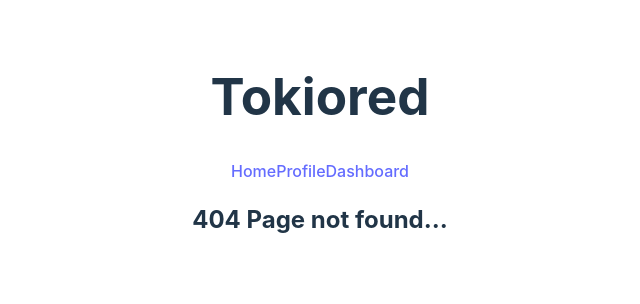
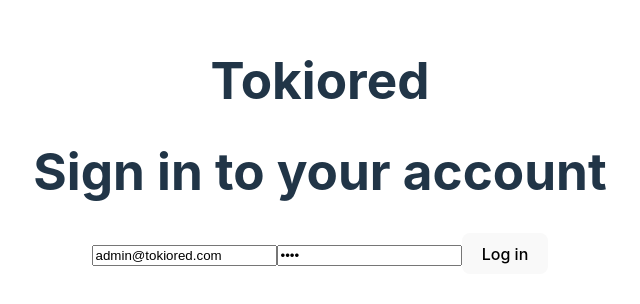
Before and after one commit to tokiored/react-authentication, a React (Vite) app: page /login in a window 1280 px wide. Before the commit this address had no page. Shown: the part 254-558 px from the top of the page, without its empty margins (320-960 px from the left). Built offline with nearby package versions, Linux system fonts and the light colour scheme; what miragejs would draw is missing.

Commit message:
Improve routing

```diff
--- a/src/App.jsx
+++ b/src/App.jsx
@@ -7,7 +7,7 @@
 /*
  * Page Components & Styles
  */
-import Home from './public/Home'
+import Login from './public/Login'
 import Navigation from './public/Navigation'
 import NotFound from './public/NotFound'
 import Dashboard from './private/Dashboard'
@@ -22,25 +22,26 @@
       <Router>
         <AuthProvider>
           <Navigation />
+
           <Routes>
-            <Route index element={<Home />} />
-            <Route path="Home" element={<Home />} />
             <Route
-              path="Profile"
-              element={
-                <ProtectedRoute>
-                  <Profile />
-                </ProtectedRoute>
-              }
-            />
-            <Route
-              path="dashboard"
+              index
+              path="/"
               element={
                 <ProtectedRoute>
                   <Dashboard />
                 </ProtectedRoute>
               }
             />
+            {/* <Route
+              path="/dashboard"
+              element={
+                <ProtectedRoute>
+                  <Dashboard />
+                </ProtectedRoute>
+              }
+            /> */}
+            <Route path="login" element={<Login />} />
             <Route path="*" element={<NotFound />} />
           </Routes>
         </AuthProvider>
--- a/src/auth/AuthProvider.jsx
+++ b/src/auth/AuthProvider.jsx
@@ -14,13 +14,12 @@
     console.log('Auth Proivde useEffect')
     // Get user from localStorgage
     const localUser = localStorage.getItem('user')
+    const localToken = localStorage.getItem('token')
     const isAuthenticated = JSON.parse(localUser)
 
-    // TODO: Validate token/user with the server
     if (isAuthenticated) {
-      // TODO: token is required for all `useAuth` hooks imports
-      // combine the `user` and `token` on authectication
-      const localToken = localStorage.getItem('token')
+      // TODO: token is required for all `useAuth` hooks
+      // Combine the `user` and `token` data
       setToken(localToken)
       setUser(isAuthenticated)
     }
@@ -31,9 +30,9 @@
     const data = await login(creds)
 
     // Update state and save cookie...nom nom
+    setUser(data.user)
     setToken(data.token)
-    setUser(data.user)
-    localStorage.setItem('token', token)
+    localStorage.setItem('token', data.token)
     localStorage.setItem('user', JSON.stringify(data.user))
 
     // Handle smart redirect
@@ -44,8 +43,8 @@
 
   const handleLogout = () => {
     // Clear state and local storage
+    setUser(null)
     setToken(null)
-    setUser(null)
     localStorage.removeItem('user')
   }
 
--- a/src/auth/ProtectedRoute.jsx
+++ b/src/auth/ProtectedRoute.jsx
@@ -9,7 +9,7 @@
    * add protected route to state
    */
   if (!token) {
-    return <Navigate to="/home" replace state={{ from: location }} />
+    return <Navigate to="/login" replace state={{ from: location }} />
   }
 
   return children
--- a/src/public/Navigation.jsx
+++ b/src/public/Navigation.jsx
@@ -5,17 +5,17 @@
 
   return (
     <header>
-      <nav>
-        <NavLink to="/home">Home</NavLink>
-        <NavLink to="/Profile">Profile</NavLink>
-        <NavLink to="/dashboard">Dashboard</NavLink>
-
-        {token && (
+      {token && (
+        <nav>
+          {/* <NavLink to="/Profile">Profile</NavLink> */}
+          {/* <NavLink to="/Login">Home</NavLink> */}
+          {/* <NavLink to="/dashboard">Dashboard</NavLink> */}
+          <NavLink to="/">Go to your Dashboard</NavLink>
           <button type="button" onClick={onLogout}>
             Log Out
           </button>
-        )}
-      </nav>
+        </nav>
+      )}
     </header>
   )
 }
```
Also changed, not shown: src/public/Login.jsx (renamed from src/public/Home.jsx).
